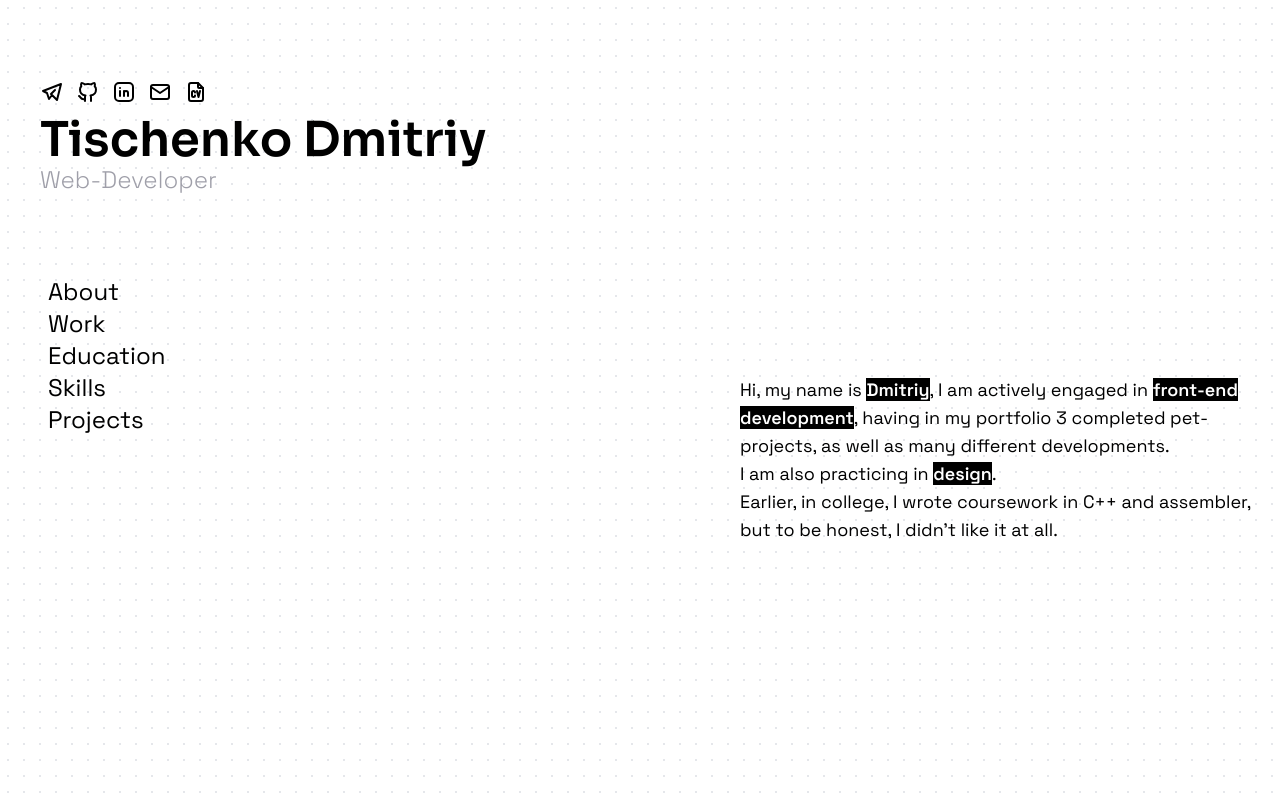
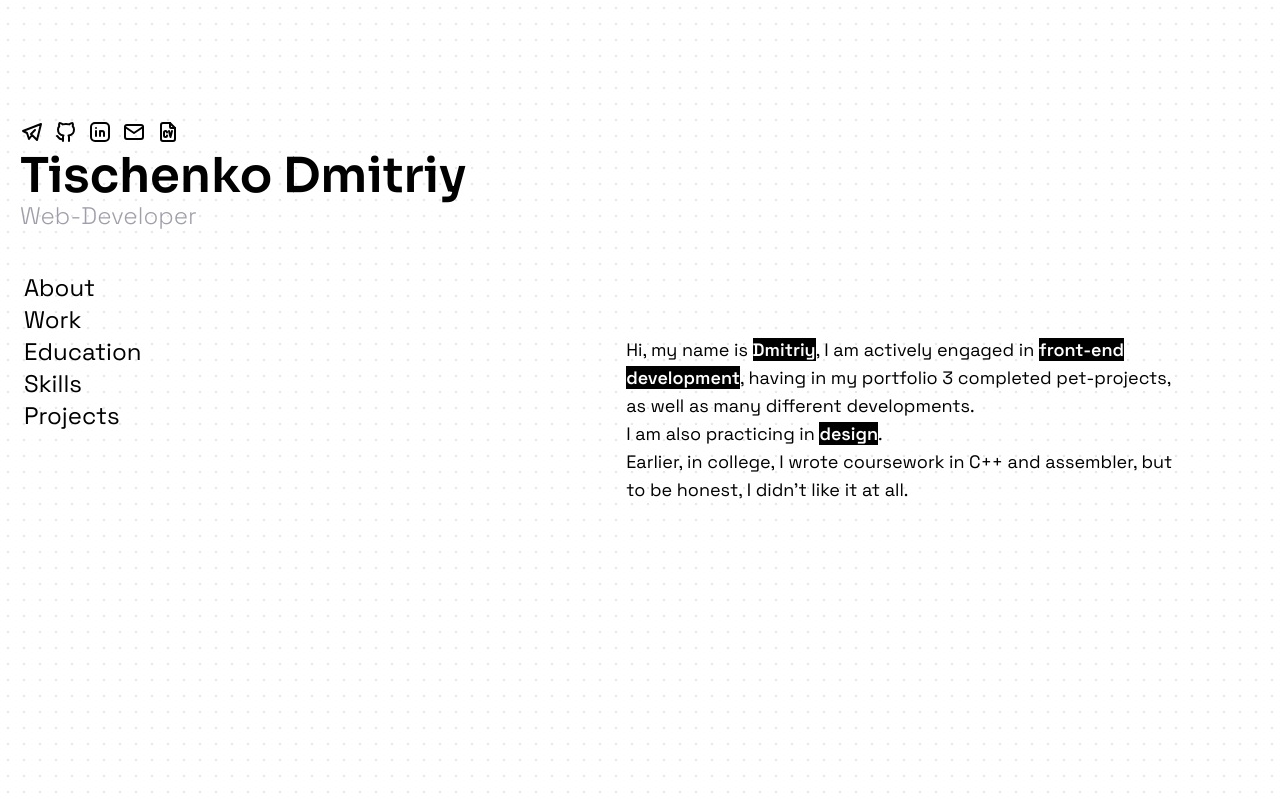
Before and after one commit to Mercelory/portfolio-2.0, a React (Vite) app: page / in a window 1280 px wide. Built offline with nearby package versions, Linux system fonts and the light colour scheme.

Commit message:
response fix

```diff
--- a/src/App.jsx
+++ b/src/App.jsx
@@ -9,29 +9,28 @@ import About from "./components/About"
 
 function App() {
   return <>
-  <div class="h-full" >
-          <div className="grid wrap overflow-y-auto bg-[radial-gradient(#e5e7eb_1px,transparent_1px)] [background-size:16px_16px] md:grid-cols-[700px_1fr] xs:grid-cols-[350px]">
-      <aside className="md:sticky md:top-0 h-screen overflow-y-auto md:block xs:flex xs:justify-center xs:items-center">
+  <div class="" >
+          <div className="flex md:flex-row xs:flex-col bg-[radial-gradient(#e5e7eb_1px,transparent_1px)] [background-size:16px_16px]">
+      <aside className="h-screen md:overflow-y-auto mr-25 p-5">
       <Main />
       <Navbar />
       </aside>
-      <main className="md:overflow-y-auto h-screen ">
-      <section className="mx-auto max-w-[600px]">
+      <main className="p-5 h-screen md:overflow-y-auto md:overflow-x-hidden">
+      <section className="">
       <div>
-          <h1 className=""> <About /></h1>
+          <h1 className=""><About /></h1>
           </div>
         </section>
-        <section className="mt-30">
-          <h1 className=""> <Work /></h1>
+        <section className="">
+          <h1 className=""><Work /></h1>
         </section>
-        <section className="mt-30">
-          <h1 className="" data-aos="fade-up"
-     data-aos-duration="3000"><Education /></h1>
+        <section className="">
+          <h1 className=""><Education /></h1>
         </section>
-        <section className="mt-30">
+        <section className="">
           <h1 className=""><Skills /></h1>
         </section>
-        <section className="mt-30">
+        <section className="">
           <h1 className=""><Projects /></h1>
         </section>
       </main>
--- a/src/components/About.jsx
+++ b/src/components/About.jsx
@@ -6,8 +6,8 @@ const About = () => {
          whileInView = {{y: 0, x:0, opacity: 1}}
          transition={{duration: 0.5, delay:0.3}}
          id = 'About'
-         className="mt-15 relative ml-10 h-screen flex justify-center items-center max-w-150">
-         <p class = 'text-lg '>Hi, my name is <span className="font-semibold bg-black text-white">Dmitriy</span>, I am actively engaged in <span className="font-semibold bg-black text-white">front-end development</span>,
+         className="h-screen flex items-center max-w-150 p-5">
+         <p class = 'text-lg'>Hi, my name is <span className="font-semibold bg-black text-white">Dmitriy</span>, I am actively engaged in <span className="font-semibold bg-black text-white">front-end development</span>,
          having in my portfolio 3 completed pet-projects,
          as well as many different developments.
 <br className=""/>I am also practicing in <span className="font-semibold bg-black text-white">design</span>. <br />Earlier, in college, I wrote coursework in C++ and assembler, but to be honest, I didn't like it at all.</p>
--- a/src/components/Main.jsx
+++ b/src/components/Main.jsx
@@ -1,30 +1,32 @@
 import { TbBrandTelegram, TbBrandGithub, TbBrandLinkedin, TbMail, TbFileCv } from "react-icons/tb";
 import {motion} from "framer-motion"
+
+
 const Main = () => {
   return (
-    <section class = 'md:mb-20 xs:mb-3 xs:w-90 md:min-w-400'>
-    <div className=" flex flex-wrap xs:ml-5 md:m-0 md:block">
+    <section class = 'pt-25'>
+    <div className="flex flex-col">
     <motion.ul
     initial = {{y: 50, opacity: 0}}
     whileInView = {{y: 0, opacity: 1}}
     transition={{duration: 0.8, delay:0.1}}
-    class = 'flex m-10 mb-3 mt-20 xs:ml-5 md:ml-10'>
-      <li className="hover:text-zinc-300 hover:transition-transform duration-500 text-4xl md:text-2xl xs:text-2xl mr-3"><a href = '#'><TbBrandTelegram /></a></li>
-      <li className="hover:text-zinc-300 hover:transition-transform duration-500 text-4xl md:text-2xl xs:text-2xl mr-3"><a href = '#'> <TbBrandGithub /></a> </li>
-      <li className="hover:text-zinc-300 hover:transition-transform duration-500 text-4xl md:text-2xl xs:text-2xl mr-3"><a href = '#'> <TbBrandLinkedin /></a> </li>
-      <li className="hover:text-zinc-300 hover:transition-transform duration-500 text-4xl md:text-2xl xs:text-2xl mr-3"><a href = '#'><TbMail /></a> </li>
-      <li className="hover:text-zinc-300 hover:transition-transform duration-500 text-4xl md:text-2xl xs:text-2xl mr-3"><a href = '#'><TbFileCv /></a> </li>
+    class = 'flex justify-between w-40'>
+      <li className="hover:text-zinc-300 hover:transition-transform duration-500 text-2xl"><a href = '#'><TbBrandTelegram /></a></li>
+      <li className="hover:text-zinc-300 hover:transition-transform duration-500 text-2xl"><a href = 'https://github.com/Mercelory'> <TbBrandGithub /></a> </li>
+      <li className="hover:text-zinc-300 hover:transition-transform duration-500 text-2xl"><a href = '#'> <TbBrandLinkedin /></a> </li>
+      <li className="hover:text-zinc-300 hover:transition-transform duration-500 text-2xl"><a href = '#'><TbMail /></a> </li>
+      <li className="hover:text-zinc-300 hover:transition-transform duration-500 text-2xl"><a href = '#'><TbFileCv /></a> </li>
     </motion.ul>
       <motion.h1
       initial = {{y: 50, opacity: 0}}
       whileInView = {{y: 0, opacity: 1}}
       transition={{duration: 0.8, delay:0.2}}
-      class = 'ml-5 xs:text-3xl md:text-5xl lg:ml-10 font-semibold'>Tischenko Dmitriy</motion.h1>
+      class = 'text-5xl font-semibold mt-2'>Tischenko Dmitriy</motion.h1>
       <motion.h2
       initial = {{y: 50, opacity: 0}}
       whileInView = {{y: 0, opacity: 1}}
       transition={{duration: 0.8, delay:0.3}}
-      class = 'text-zinc-400 ml-5 mb-5 md:text-2xl lg:ml-10 font-light'>Web-Developer</motion.h2>
+      class = 'text-zinc-400 text-2xl font-light'>Web-Developer</motion.h2>
     </div>
     </section>
   )
--- a/src/components/Navbar.jsx
+++ b/src/components/Navbar.jsx
@@ -1,47 +1,47 @@
 import {motion} from "framer-motion"
 function Navbar() {
   return (
-<nav class = "">
-    <ul class = 'flex-col m-10 w-50 xs:hidden md:flex'>
+<nav class = "mt-10">
+    <ul class = 'w-50 xs:hidden md:flex flex-col '>
       <motion.a
       initial = {{y: 50, opacity: 0}}
       whileInView = {{y: 0, opacity: 1}}
       transition={{duration: 0.8, delay:0.4}}
       href = "#About"
-      class = 'relative group px-2 xs:text-lg sm:mr-3 sm:text-lg lg:text-2xl'>
-        <span class = 'z-10 relative group-hover:text-white transition-transform duration-500'>About</span>
+      class = 'relative group text-2xl'>
+        <span class = 'z-10 relative group-hover:text-white transition-transform duration-500 p-1'>About</span>
         <span class = 'z-9 absolute inset-0 bg-black scale-y-0 group-hover:scale-y-100 transition-transform duration-500 origin-bottom'></span></motion.a>
         <motion.a
         initial = {{y: 50, opacity: 0}}
         whileInView = {{y: 0, opacity: 1}}
         transition={{duration: 0.8, delay:0.5}}
         href = "#Work"
-        class = 'relative group px-2  xs:text-sm sm:mr-3 sm:text-lg'>
-        <span class = 'z-10 relative group-hover:text-white transition-transform duration-500 lg:text-2xl'>Work</span>
+        class = 'relative group text-lg'>
+        <span class = 'z-10 relative group-hover:text-white transition-transform duration-500 text-2xl p-1'>Work</span>
         <span class = 'z-9 absolute inset-0 bg-black scale-y-0 group-hover:scale-y-100 transition-transform duration-500 origin-bottom'></span></motion.a>
         <motion.a
         initial = {{y: 50, opacity: 0}}
         whileInView = {{y: 0, opacity: 1}}
         transition={{duration: 0.8, delay:0.6}}
         href = "#Education"
-        class = 'relative group px-2  xs:text-sm sm:mr-3 sm:text-lg'>
-        <span class = 'z-10 relative group-hover:text-white transition-transform duration-500 lg:text-2xl'>Education</span>
+        class = 'relative group text-lg'>
+        <span class = 'z-10 relative group-hover:text-white transition-transform duration-500 text-2xl p-1'>Education</span>
         <span class = 'z-9 absolute inset-0 bg-black scale-y-0 group-hover:scale-y-100 transition-transform duration-500 origin-bottom'></span></motion.a>
         <motion.a
         initial = {{y: 50, opacity: 0}}
         whileInView = {{y: 0, opacity: 1}}
         transition={{duration: 0.8, delay:0.7}}
         href = "#Skills"
-        class = 'relative group px-2  xs:text-sm sm:mr-3 sm:text-lg'>
-        <span class = 'z-10 relative group-hover:text-white transition-transform duration-500 lg:text-2xl'>Skills</span>
+        class = 'relative group text-lg'>
+        <span class = 'z-10 relative group-hover:text-white transition-transform duration-500 lg:text-2xl p-1'>Skills</span>
         <span class = 'z-9 absolute inset-0 bg-black scale-y-0 group-hover:scale-y-100 transition-transform duration-500 origin-bottom'></span></motion.a>
         <motion.a
         initial = {{y: 50, opacity: 0}}
         whileInView = {{y: 0, opacity: 1}}
         transition={{duration: 0.8, delay:0.8}}
         href = "#Projects"
-        class = 'relative group px-2  xs:text-sm sm:mr-3 sm:text-lg'>
-        <span class = 'z-10 relative group-hover:text-white transition-transform duration-500  lg:text-2xl'>Projects</span>
+        class = 'relative group text-lg'>
+        <span class = 'z-10 relative group-hover:text-white transition-transform duration-500  text-2xl p-1'>Projects</span>
         <span class = 'z-9 absolute inset-0 bg-black scale-y-0 group-hover:scale-y-100 transition-transform duration-500 origin-bottom'></span></motion.a>
     </ul>
 </nav>
--- a/src/components/Projects.jsx
+++ b/src/components/Projects.jsx
@@ -1,7 +1,7 @@
 const Projects = () => {
   return (
-    <section id = 'Projects' className="h-screen flex justify-center items-center max-w-150 mx-auto">
-    <div class="relative flex justify-center items-center">
+    <section id = 'Projects' className="h-screen p-5">
+    <div class="">
     <h1 className="text-4xl">Projects: Soon</h1>
    </div>
  </section>
--- a/src/components/Skills.jsx
+++ b/src/components/Skills.jsx
@@ -2,9 +2,9 @@ import { TbBrandHtml5, TbBrandCss3, TbBrandTailwind,TbBrandJavascript,TbBrandRea
 import {motion} from "framer-motion"
 const Skills = () => {
       return (
-        <section id = 'Skills' className="">
-           <div class="relative flex-col justify-center items-center h-[600px] flex max-w-150 text-center mx-auto">
-              <ul className="text-4xl flex flex-wrap items-center justify-center gap-8 w-60">
+        <section id = 'Skills' className="p-5">
+           <div class="flex-col justify-center items-center h-screen flex text-center mx-auto">
+              <ul className="text-4xl flex flex-wrap items-center justify-center gap-10 w-80">
                 <motion.li
                  initial = {{x: -50, opacity: 0}}
                  whileInView = {{x: 0, opacity: 1}}
--- a/src/index.css
+++ b/src/index.css
@@ -3,6 +3,7 @@
 * {
   font-family: "Space Grotesk", serif;
   scroll-behavior: smooth;
+  scrollbar-width: none;
 }
 
 /* .overlay::before{
@@ -18,8 +19,6 @@
 } */
 
 body{
-  height: 100%;
-  overflow: hidden;
 }
 
 
```
Also changed, not shown: src/components/Education.jsx (+25 -16 lines), src/components/Work.jsx (+12 -10 lines).
